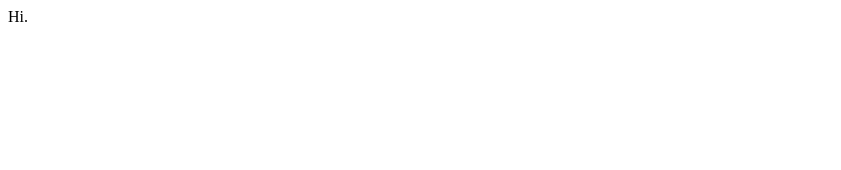
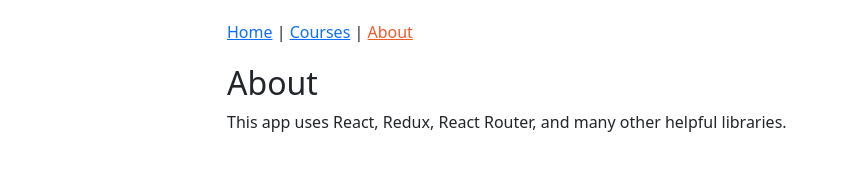
Before and after one commit to fatcatt013/react-redux-tutorial, a React app: page /about in a window 1280 px wide. Shown: the whole page, without its empty margins (0-841 px from the left). Built offline with nearby package versions, Linux system fonts and the light colour scheme.

Commit message:
first-app-draft

```diff
--- /dev/null
+++ b/src/components/App.js
@@ -0,0 +1,21 @@
+import React from 'react';
+import { Route, Switch } from 'react-router-dom';
+import HomePage from './home/HomePage';
+import AboutPage from './about/AboutPage';
+import Header from './common/Header';
+import PageNotFound from './PageNotFound';
+import CoursesPage from './courses/CoursesPage';
+
+export default function App() {
+  return (
+    <div className="container-fluid">
+      <Header />
+      <Switch>
+        <Route exact path="/" component={HomePage} />
+        <Route path="/about" component={AboutPage} />
+        <Route path="/courses" component={CoursesPage}></Route>
+        <Route component={PageNotFound} />
+      </Switch>
+    </div>
+  );
+}
--- /dev/null
+++ b/src/components/PageNotFound.js
@@ -0,0 +1,5 @@
+import React from 'react';
+
+export default function PageNotFound() {
+  return <h1>Oops! Page not found.</h1>;
+}
--- /dev/null
+++ b/src/components/about/AboutPage.js
@@ -0,0 +1,13 @@
+import React from 'react';
+
+export default function AboutPage() {
+  return (
+    <div>
+      <h2>About</h2>
+      <p>
+        This app uses React, Redux, React Router, and many other helpful
+        libraries.
+      </p>
+    </div>
+  );
+}
--- /dev/null
+++ b/src/components/common/Header.js
@@ -0,0 +1,22 @@
+import React from 'react';
+import { NavLink } from 'react-router-dom';
+
+export default function Header() {
+  const activeStyle = { color: '#F15B2A' };
+
+  return (
+    <nav>
+      <NavLink to="/" activeStyle={activeStyle} exact>
+        Home
+      </NavLink>
+      {' | '}
+      <NavLink to="/courses" activeStyle={activeStyle}>
+        Courses
+      </NavLink>
+      {' | '}
+      <NavLink to="/about" activeStyle={activeStyle}>
+        About
+      </NavLink>
+    </nav>
+  );
+}
--- /dev/null
+++ b/src/components/courses/CoursesPage.js
@@ -0,0 +1,5 @@
+import React from 'react';
+
+export default function CoursesPage() {
+  return <h2>Courses</h2>;
+}
--- /dev/null
+++ b/src/components/home/HomePage.js
@@ -0,0 +1,14 @@
+import React from 'react';
+import { Link } from 'react-router-dom';
+
+export default function HomePage() {
+  return (
+    <div className="jumbotron">
+      <h1>Pluralsight Administration</h1>
+      <p>React, Redux and React router for ultra-responsive web apps.</p>
+      <Link to="about" className="btn btn-primary btn-lg">
+        Learn more
+      </Link>
+    </div>
+  );
+}
--- /dev/null
+++ b/src/index.css
@@ -0,0 +1,8 @@
+#app {
+  max-width: 850px;
+  margin: 0 auto;
+}
+
+nav {
+  padding: 20px 0 20px 0;
+}
--- a/src/index.html
+++ b/src/index.html
@@ -4,7 +4,7 @@
     <meta charset="UTF-8" />
     <meta http-equiv="X-UA-Compatible" content="IE=edge" />
     <meta name="viewport" content="width=device-width, initial-scale=1.0" />
-    <title>Document</title>
+    <title>Pluralsight Redux</title>
   </head>
   <body>
     <div id="app"></div>
--- a/src/index.js
+++ b/src/index.js
@@ -1,8 +1,17 @@
 import React from 'react';
 import { render } from 'react-dom';
+import { BrowserRouter as Router } from 'react-router-dom';
+import App from './components/App';
+import 'bootstrap/dist/css/bootstrap.min.css';
+import './index.css';
 
 function Hi() {
   return <div>Hi.</div>;
 }
 
-render(<Hi />, document.getElementById('app'));
+render(
+  <Router>
+    <App />
+  </Router>,
+  document.getElementById('app'),
+);
```
